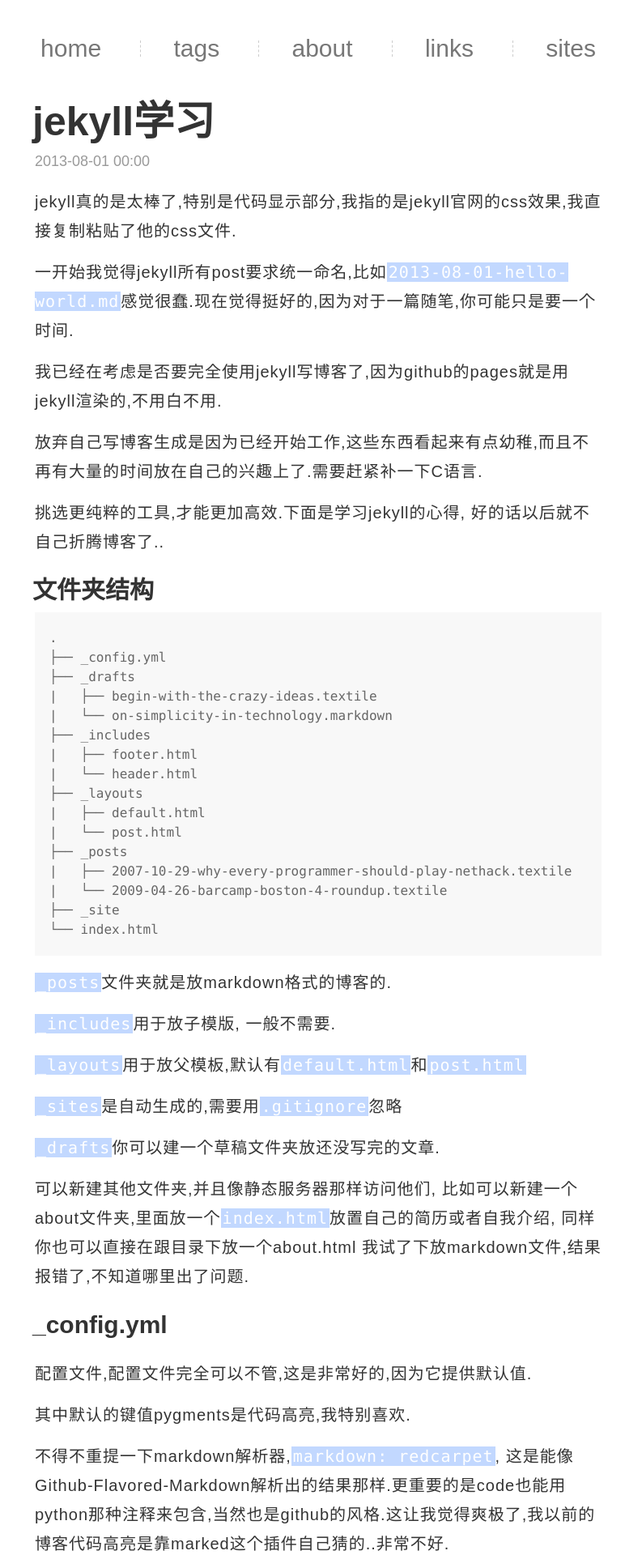
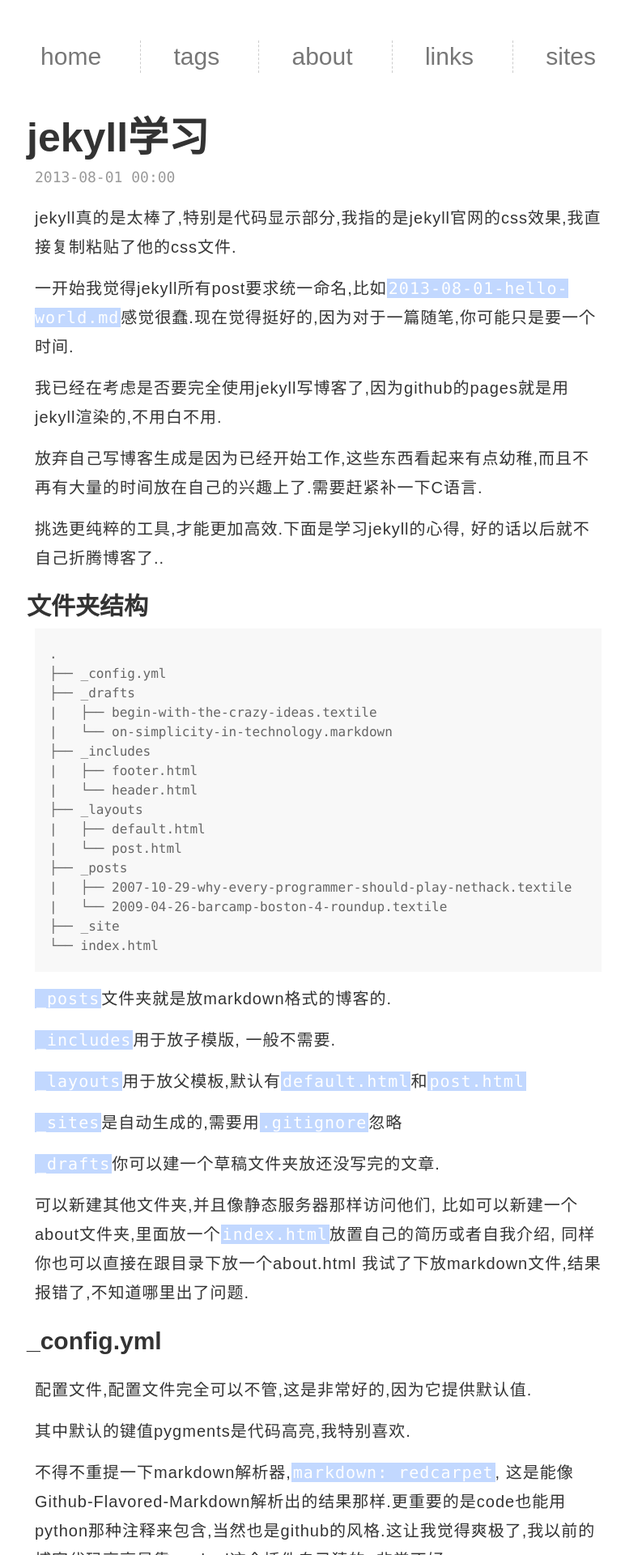
Before and after one commit to chunpu/blog, a Jekyll site: the page built from _posts/2013-08-01-use-jekyll.md, in a window 1280 px wide. Shown: the top 1920 px of the page at 81% size, without its empty margins (247-1019 px from the left). Built offline with Jekyll 4.4.1, drawn with Linux system fonts in a browser that asks for light colours; Markdown is read by kramdown in place of the engine named in the settings; comment, search, counter and statistics services are not loaded; some of the changed text lies outside the part shown.

Commit message:
fuck css

```diff
--- a/_layouts/default.html
+++ b/_layouts/default.html
@@ -31,7 +31,7 @@
   </main>
 
   <footer>
-    Copyright ©FengTong
+    <a href='https://github.com/chunpu'>Chunpu</a> Copyright © 2014 blog.biedalian.com
   </footer>
 </body>
 </html>
--- a/css/reset.css
+++ b/css/reset.css
@@ -26,19 +26,30 @@
 
 header, footer {
   text-align: center;
-  padding: 50px 0;
+  padding: 50px;
 }
 
 header {
   font-size: 30px;
-  line-height: 20px;
-  font-weight: 300;
+  line-height: 40px;
 }
 
 header li {
   display: inline-block;
+  border-left: 1px dashed #ccc;
   padding: 0 40px;
-  border-left: 1px dashed #ccc;
+}
+
+@media (max-width: 850px){
+  header li {
+    display: block;
+    border-left: 0;
+    text-align: left;
+  }
+  main {
+    margin: auto 30px;
+    padding: 0 30px;
+  }
 }
 
 header ul :first-child {
@@ -56,8 +67,8 @@
   margin: 20px 0;
 }
 
-h1, h2 {
-  text-indent: -3px;
+h1, h2, h3 {
+  text-indent: -10px;
 }
 
 h1 {
@@ -74,6 +85,16 @@
 time {
   font-size: 18px;
   color: #999;
+  font-family: Consolas;
+}
+
+article h3:before {
+  display: inline-block;
+  color: #F19D94;
+  width: 10px;
+  text-align: center;
+  content: '▪';
+  margin-right: 5px;
 }
 
 article p {
@@ -82,7 +103,19 @@
 }
 
 code {
-  font-family: Consolas, 微软雅黑;
+  font-family: Consolas, monospace, 微软雅黑;
+}
+
+code .s1, code .mi {
+  color: #eb7a00;
+}
+
+code .kd {
+  color: #9e2c31;
+}
+
+code .nx {
+  color: #008000;
 }
 
 pre {
@@ -123,4 +156,5 @@
   color: #777;
   font-size: 14px;
   font-family: Consolas;
+  width: 100%;
 }
```
